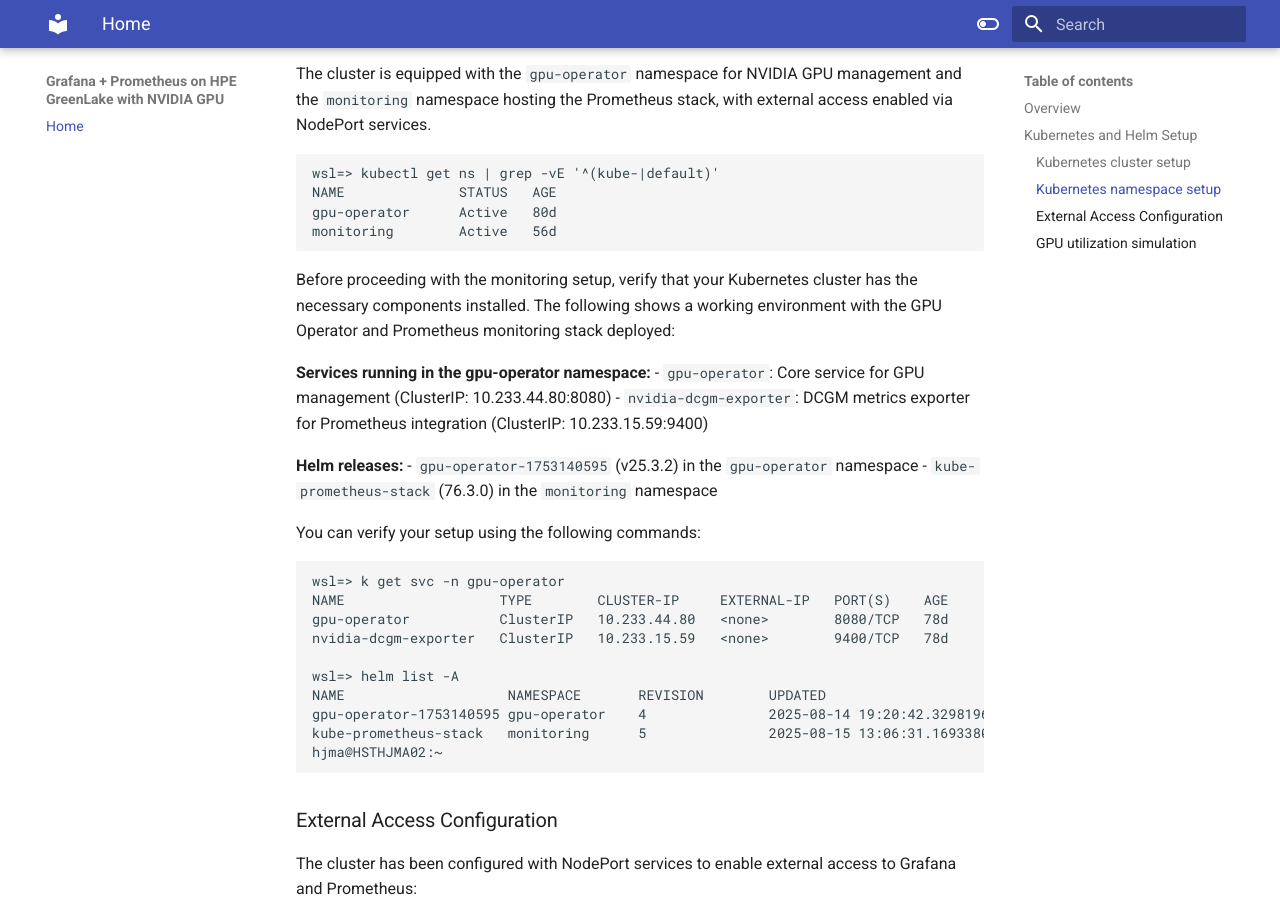
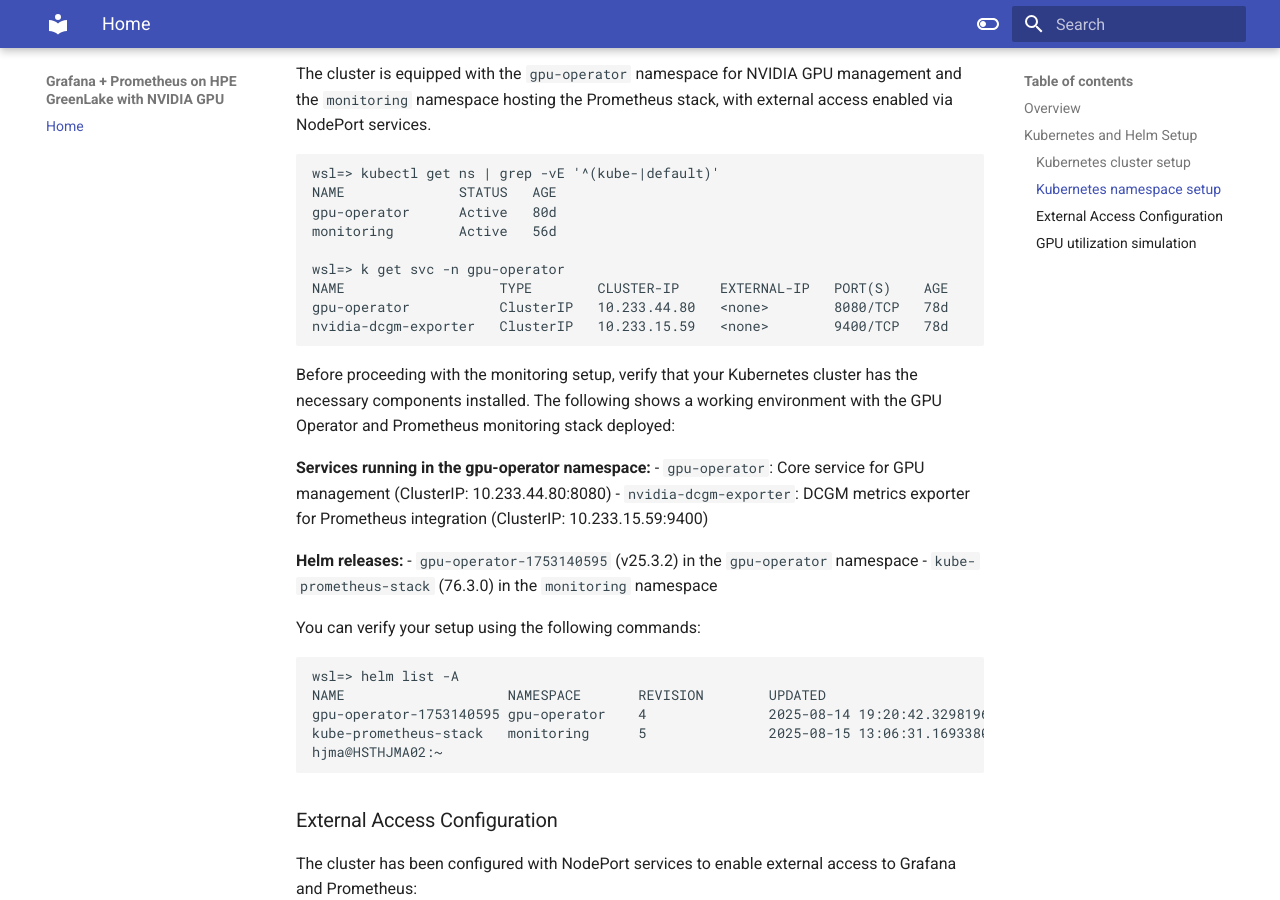
Before and after one commit to hjma29/grafana-prometheus-hpe-greenlake-com-nvidia, an MkDocs documentation site: the page built from docs/whitepaper.md, in a window 1280 px wide and 900 px high, scrolled down 801 px. Built offline with MkDocs 1.6.1 and Material for MkDocs 9.7.7, drawn with Linux system fonts in a browser that asks for light colours; part of the change alters nothing that is shown.

Commit message:
[skip ci] 251010-11:16 on mini4

````diff
--- a/docs/whitepaper.md
+++ b/docs/whitepaper.md
@@ -25,6 +25,12 @@ wsl=> kubectl get ns | grep -vE '^(kube-|default)'
 NAME              STATUS   AGE
 gpu-operator      Active   80d
 monitoring        Active   56d
+
+wsl=> k get svc -n gpu-operator
+NAME                   TYPE        CLUSTER-IP     EXTERNAL-IP   PORT(S)    AGE
+gpu-operator           ClusterIP   10.233.44.80   <none>        8080/TCP   78d
+nvidia-dcgm-exporter   ClusterIP   10.233.15.59   <none>        9400/TCP   78d
+
 ```
 
 Before proceeding with the monitoring setup, verify that your Kubernetes cluster has the necessary components installed. The following shows a working environment with the GPU Operator and Prometheus monitoring stack deployed:
@@ -40,10 +46,7 @@ Before proceeding with the monitoring setup, verify that your Kubernetes cluster
 You can verify your setup using the following commands:
 
 ```
-wsl=> k get svc -n gpu-operator
-NAME                   TYPE        CLUSTER-IP     EXTERNAL-IP   PORT(S)    AGE
-gpu-operator           ClusterIP   10.233.44.80   <none>        8080/TCP   78d
-nvidia-dcgm-exporter   ClusterIP   10.233.15.59   <none>        9400/TCP   78d
+
 
 wsl=> helm list -A
 NAME                    NAMESPACE       REVISION        UPDATED                                 STATUS          CHART                           APP VERSION
````
